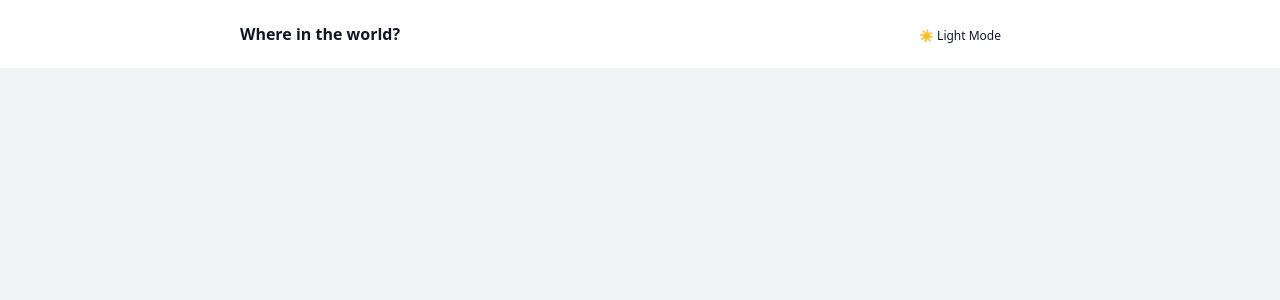
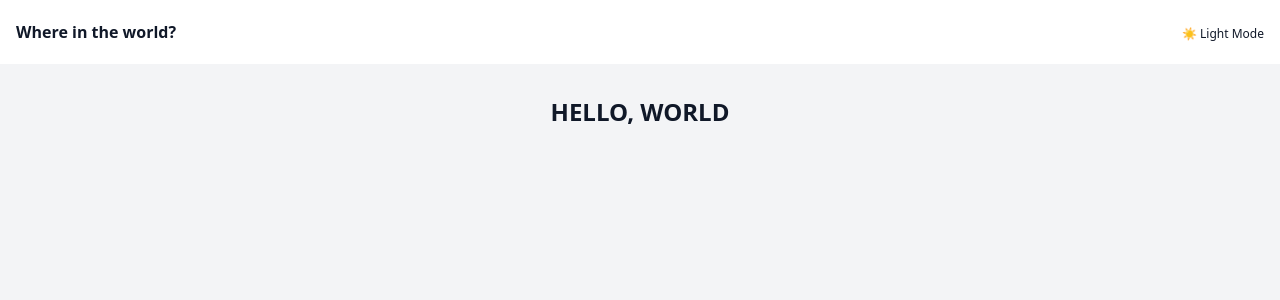
Before and after one commit to Facelles/react-country-app, a React (Vite) app: page / in a window 1280 px wide. Shown: the top 300 px of the page. Built offline with nearby package versions, Linux system fonts and the light colour scheme.

Commit message:
finaly add bg for black theme (=

```diff
--- a/src/App.tsx
+++ b/src/App.tsx
@@ -30,22 +30,23 @@ function App() {
 
   return (
   <ThemeProvider value={{ darkMode, toggleTheme: toogleDarkMode }}>
-      <main className="App ">
-        <header className='absolute top-0 left-0 w-screen bg-white h-17'>
-          <div className='max-w-screen-xl mx-auto grid grid-cols-2 flex justify-between items-center h-full'>
-            <p className='font-bold'>Where in the world?</p>
-            <ThemeSwitcher/>
+    <main className="App">
+      <header className="fixed top-0 left-0 w-full bg-white h-16 z-50">
+        <div className="max-w-screen-xl flex justify-between items-center h-full px-4">
+          <p className="font-bold">Where in the world?</p>
+          <ThemeSwitcher />
         </div>
       </header>
 
-        <body className='dark:bg-black min-h-screen m-0 p-0'>
-          <h1>
-            sSFDk
+      <div className="min-h-screen w-full pt-16">
+        <h1 className="text-2xl text-purple dark:text-white">
+          HELLO, WORLD
         </h1>
-        </body>
+      </div>
     </main>
   </ThemeProvider>
 );
+
 }
 
 export default App;
--- a/src/index.css
+++ b/src/index.css
@@ -54,8 +54,9 @@
   body {
     @apply bg-gray-100 text-gray-900 m-0 p-0;
   }
-  html.dark body {
-      @apply bg-blue-200 text-black;
+
+  .dark body {
+    @apply bg-black;
   }
 
   h1 {
@@ -67,4 +68,10 @@
     @apply text-purple-300;
   }
 
+  html, body {
+  margin: 0;
+  padding: 0;
+  overflow-x: hidden; /* Щоб прибрати горизонтальний скрол, якщо є */
 }
+
+}
```
Lines whose indentation alone changed are shown as unchanged.
